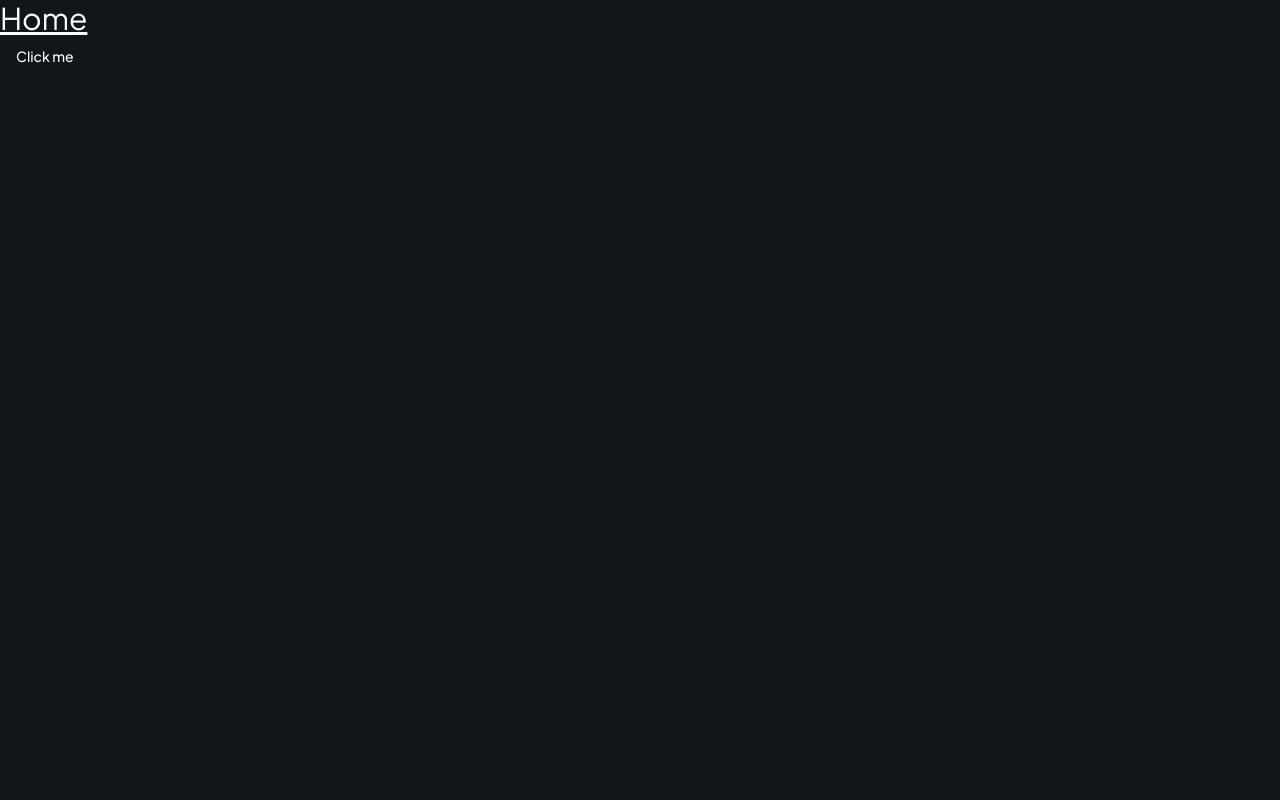
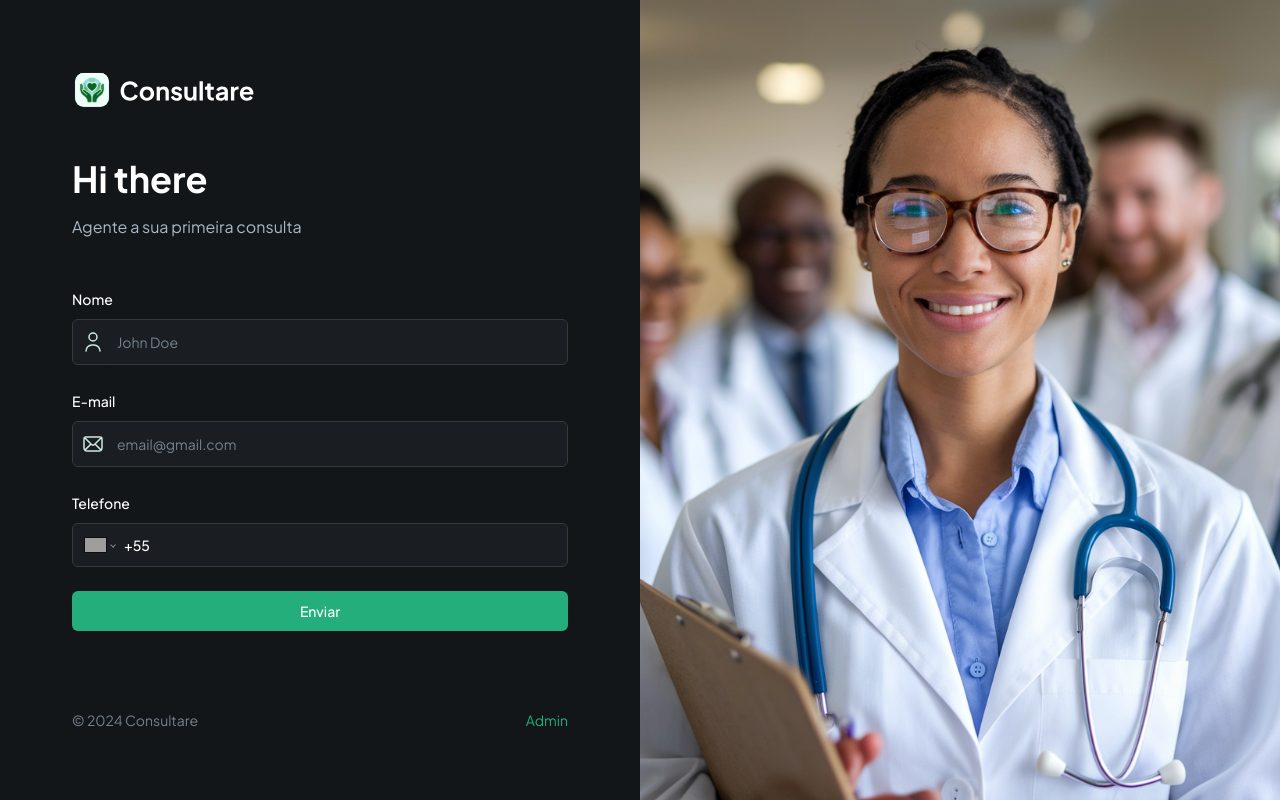
Before and after one commit to orafael-almeida/consultare-frontend, a Next.js app: page / in a window 1280 px wide. Built offline with nearby package versions, Linux system fonts and the light colour scheme; grey boxes are pictures that could not be loaded.

Commit message:
feat: add homepage structure and styles

```diff
--- a/app/page.tsx
+++ b/app/page.tsx
@@ -1,10 +1,40 @@
-import {Button} from "@/components/ui/button";
+import PatientForm from "@/components/forms/PatientForm";
+import Image from "next/image";
+import Link from "next/link";
 
 export default function Home() {
   return (
-    <div>
-      <h1 className="text-white text-3xl underline">Home</h1>
-      <Button>Click me</Button>
+    <div className="flex h-screen max-h-screen">
+      {/* TODO: add OTP verification and Passkeymodal */}
+      <section className="remove-scrollbar container my-auto">
+        <div className="sub-container max-w-[496px]">
+          <Image
+            src="/assets/icons/logo-full.svg"
+            height={1000}
+            width={1000}
+            alt="logo"
+            className="mb-12 h-10 w-fit"
+          />
+
+          <PatientForm />
+
+          <div className="text-14-regular mt-20 flex justify-between">
+            <p className="justify-end text-dark-600 xl:text-left">
+              © 2024 Consultare
+            </p>
+            <Link href="/?admin=true" className="text-green-500">
+              Admin
+            </Link>
+          </div>
+        </div>
+      </section>
+      <Image
+        src="/assets/images/onboarding-img.webp"
+        height={1000}
+        width={1000}
+        alt="Medical Illustration"
+        className="side-img max-w-[50%]"
+      />
     </div>
   );
 }
```
